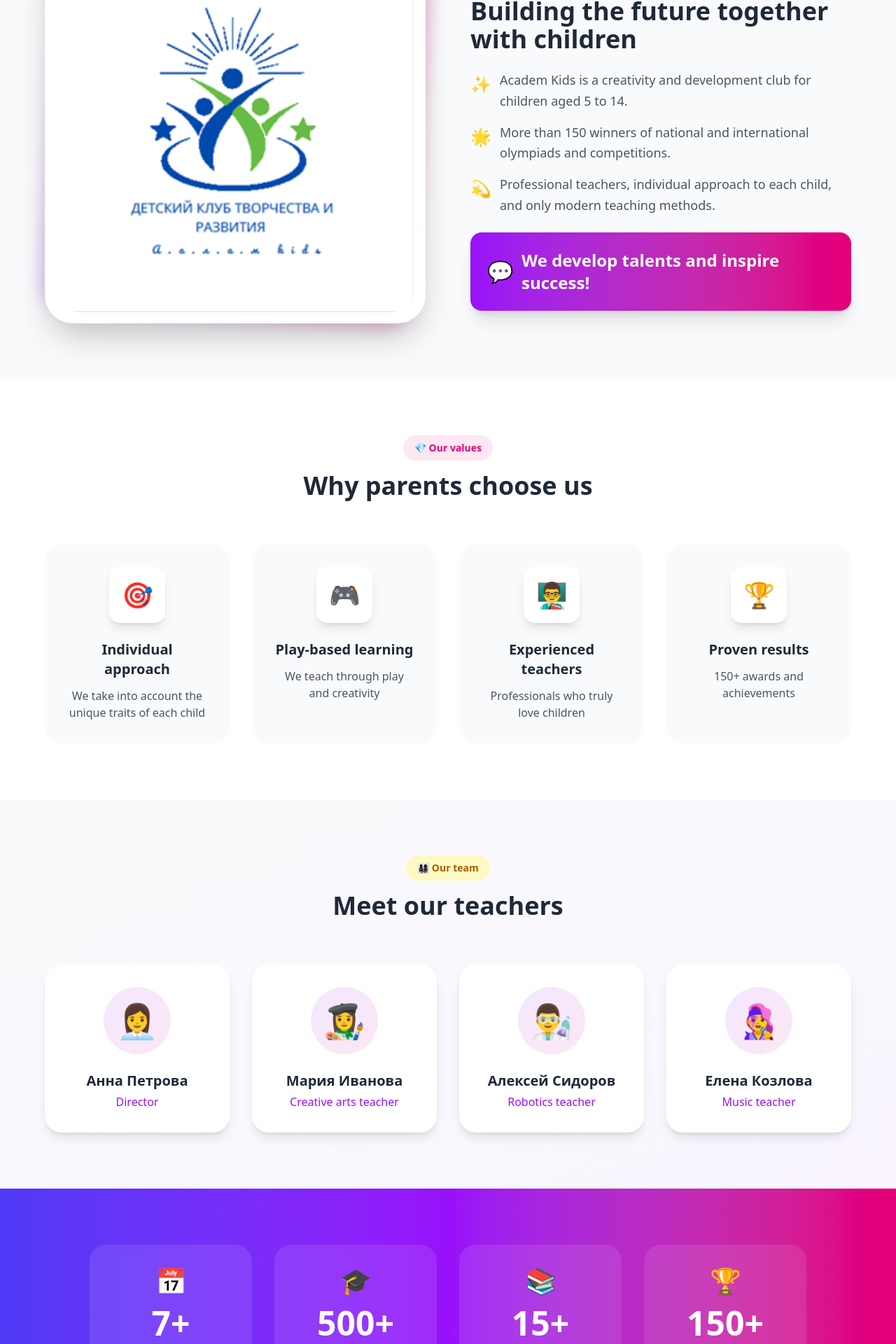
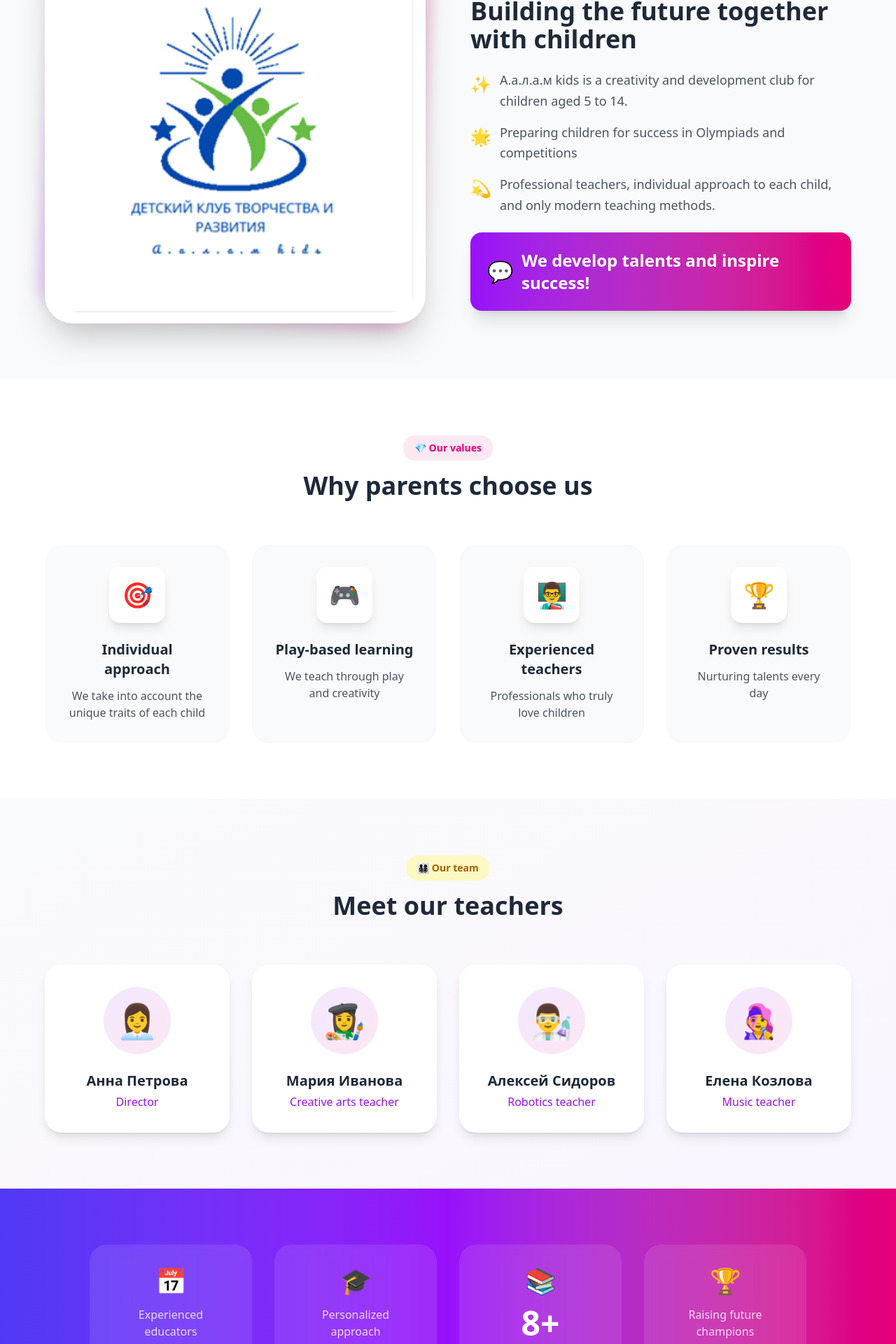
Before and after one commit to aylinka7/ZhanyMoon-final-project-WEB, a React (Vite) app: page /about in a window 1280 px wide. Shown: the part 671-2591 px from the top of the page at 70% size. Built offline with nearby package versions, Linux system fonts and the light colour scheme.

Commit message:
phrases improvement

```diff
--- a/src/components/Footer.jsx
+++ b/src/components/Footer.jsx
@@ -35,7 +35,7 @@ export default function Footer() {
                     {/* Brand Section */}
                     <div className="lg:col-span-1">
                         <Link to="/" className="flex items-center gap-3 mb-6">
-                            <img src={logo} alt="Академ Кидс" className="w-16 h-16 object-contain" />
+                            <img src={logo} alt="А.а.л.а.м kids" className="w-16 h-16 object-contain" />
                             <div>
                                 <span className="text-2xl font-extrabold bg-clip-text text-transparent bg-gradient-to-r from-purple-400 to-pink-400">
                                     А.а.л.а.м Kids
--- a/src/components/Header.jsx
+++ b/src/components/Header.jsx
@@ -30,7 +30,7 @@ export default function Header() {
                             <div className="absolute inset-0 bg-gradient-to-r from-purple-500 to-pink-500 rounded-2xl blur-lg opacity-0 group-hover:opacity-50 transition-opacity duration-300"></div>
                             <img
                                 src={logo}
-                                alt="Академ Кидс"
+                                alt="А.а.л.а.м kids"
                                 className="relative w-14 h-14 object-contain transform group-hover:scale-110 transition-transform duration-300"
                             />
                         </div>
--- a/src/i18n/en.json
+++ b/src/i18n/en.json
@@ -16,10 +16,10 @@
     "call": "Call",
     "why": "Why choose us?",
     "benefit1": "Professional teachers with 7+ years of experience",
-    "benefit2": "150+ wins in competitions",
+    "benefit2": "A wide range of competitions",
     "benefit3": "Individual approach",
     "benefit4": "Modern methods + play-based learning",
-    "logoAlt": "Academ Kids",
+    "logoAlt": "А.а.л.а.м kids",
     "loading": "Loading…",
     "statsStudents": "Students",
     "statsCourses": "Courses",
@@ -28,8 +28,8 @@
   },
   "About": {
     "title": "About us",
-    "text1": "Academ Kids is a creativity and development club for children aged 5 to 14.",
-    "text2": "More than 150 winners of national and international olympiads and competitions.",
+    "text1": "А.а.л.а.м kids is a creativity and development club for children aged 5 to 14.",
+    "text2": "Preparing children for success in Olympiads and competitions",
     "text3": "Professional teachers, individual approach to each child, and only modern teaching methods.",
     "motto": "We develop talents and inspire success!"
   },
@@ -42,10 +42,10 @@
     "valuesTitle": "Why parents choose us",
     "teamBadge": "👨‍👩‍👧‍👦 Our team",
     "teamTitle": "Meet our teachers",
-    "statsYears": "Years of experience",
-    "statsGraduates": "Graduates",
-    "statsCourses": "Courses",
-    "statsAwards": "Awards"
+    "statsYears": "Experienced educators",
+    "statsGraduates": "Personalized approach",
+    "statsCourses": "areas of development",
+    "statsAwards": "Raising future champions"
   },
   "AboutValues": {
     "individual": "Individual approach",
@@ -55,7 +55,7 @@
     "teachers": "Experienced teachers",
     "teachersDesc": "Professionals who truly love children",
     "results": "Proven results",
-    "resultsDesc": "150+ awards and achievements"
+    "resultsDesc": "Nurturing talents every day"
   },
   "AboutTeam": {
     "director": "Director",
--- a/src/i18n/ky.json
+++ b/src/i18n/ky.json
@@ -16,10 +16,10 @@
     "call": "Чалуу",
     "why": "Эмне үчүн биз?",
     "benefit1": "Кесипкөй мугалимдер 7+ жыл",
-    "benefit2": "150+ конкурста жеңиш",
+    "benefit2": "Көптөгөн сынактар",
     "benefit3": "Жеке мамиле",
     "benefit4": "Заманбап методдор + оюн",
-    "logoAlt": "Академ Кидс",
+    "logoAlt": "А.а.л.а.м kids",
     "loading": "Жүктөлүүдө…",
     "statsStudents": "Окуучулар",
     "statsCourses": "Курстар",
@@ -27,8 +27,8 @@
   },
   "About": {
     "title": "Биз жөнүндө",
-    "text1": "Академ Кидс — 5 жаштан 14 жашка чейинки балдар үчүн чыгармачылык жана өнүктүрүү клубу.",
-    "text2": "Республикалык жана эл аралык олимпиадалардын жана конкурстардын 150дөн ашык жеңүүчүсү.",
+    "text1": "А.а.л.а.м kids — 5 жаштан 14 жашка чейинки балдар үчүн чыгармачылык жана өнүктүрүү клубу.",
+    "text2": "Балдарды олимпиадаларда жана сынактарда ийгиликке жетүүгө даярдайбыз.",
     "text3": "Кесипкөй мугалимдер, ар бир балага жеке мамиле жана заманбап методдор.",
     "motto": "Таланттарды өнүктүрөбүз, ийгиликке шыктандырабыз!"
   },
@@ -41,10 +41,10 @@
     "valuesTitle": "Эмне үчүн бизди тандашат",
     "teamBadge": "👨‍👩‍👧‍👦 Биздин команда",
     "teamTitle": "Биздин мугалимдер менен таанышыңыз",
-    "statsYears": "Жыл тажрыйба",
-    "statsGraduates": "Бүтүрүүчүлөр",
-    "statsCourses": "Курстар",
-    "statsAwards": "Сыйлыктар"
+    "statsYears": "Тажрыйбалуу педагогдор",
+    "statsGraduates": "Жекече мамиле",
+    "statsCourses": "Өнүгүүнүн багыты",
+    "statsAwards": "Келечектин чемпиондорун өстүрөбүз"
   },
   "AboutValues": {
     "individual": "Жеке мамиле",
@@ -54,7 +54,7 @@
     "teachers": "Тажрыйбалуу мугалимдер",
     "teachersDesc": "Балдарды сүйгөн профессионалдар",
     "results": "Жетишкендиктер",
-    "resultsDesc": "150+ сыйлык жана жетишкендик"
+    "resultsDesc": "Таланттарды күн сайын өнүктүрөбүз"
   },
   "AboutTeam": {
     "director": "Директор",
--- a/src/i18n/ru.json
+++ b/src/i18n/ru.json
@@ -16,10 +16,10 @@
     "call": "Позвонить",
     "why": "Почему мы?",
     "benefit1": "Профессиональные педагоги 7+ лет",
-    "benefit2": "150+ побед на конкурсах",
+    "benefit2": "Многочисленные конкурсы",
     "benefit3": "Индивидуальный подход",
     "benefit4": "Современные методики + игра",
-    "logoAlt": "Академ Кидс",
+    "logoAlt": "А.а.л.а.м kids",
     "loading": "Загрузка…",
     "statsStudents": "Учеников",
     "statsCourses": "Курсов",
@@ -27,8 +27,8 @@
   },
   "About": {
     "title": "О нас",
-    "text1": "Академ Кидс — это клуб творчества и развития для детей с 5 до 14 лет.",
-    "text2": "Более 150 победителей республиканских и международных олимпиад и конкурсов.",
+    "text1": "А.а.л.а.м kids — это клуб творчества и развития для детей с 5 до 14 лет.",
+    "text2": "Готовим детей к успехам на олимпиадах и конкурсах.",
     "text3": "Профессиональные педагоги, индивидуальный подход и только современные методики.",
     "motto": "Развиваем таланты, вдохновляем на успех!"
   },
@@ -41,10 +41,10 @@
     "valuesTitle": "Почему выбирают нас",
     "teamBadge": "👨‍👩‍👧‍👦 Наша команда",
     "teamTitle": "Познакомьтесь с нашими педагогами",
-    "statsYears": "Лет опыта",
-    "statsGraduates": "Выпускников",
-    "statsCourses": "Курсов",
-    "statsAwards": "Наград"
+    "statsYears": "Опытные педагоги",
+    "statsGraduates": "Индивидуальный подход",
+    "statsCourses": "направлений развития",
+    "statsAwards": "Растим будущих чемпионов"
   },
   "AboutValues": {
     "individual": "Индивидуальный подход",
@@ -54,7 +54,7 @@
     "teachers": "Опытные педагоги",
     "teachersDesc": "Профессионалы с любовью к детям",
     "results": "Результаты",
-    "resultsDesc": "150+ наград и достижений"
+    "resultsDesc": "Развиваем таланты каждый день"
   },
   "AboutTeam": {
     "director": "Директор",
--- a/src/pages/About.jsx
+++ b/src/pages/About.jsx
@@ -19,10 +19,10 @@ export default function About() {
   ];
 
   const stats = [
-    { number: '7+', label: t('AboutPage.statsYears'), icon: '📅' },
-    { number: '500+', label: t('AboutPage.statsGraduates'), icon: '🎓' },
-    { number: '15+', label: t('AboutPage.statsCourses'), icon: '📚' },
-    { number: '150+', label: t('AboutPage.statsAwards'), icon: '🏆' },
+    { number: '', label: t('AboutPage.statsYears'), icon: '📅' },
+    { number: '', label: t('AboutPage.statsGraduates'), icon: '🎓' },
+    { number: '8+', label: t('AboutPage.statsCourses'), icon: '📚' },
+    { number: '', label: t('AboutPage.statsAwards'), icon: '🏆' },
   ];
 
   return (
@@ -68,7 +68,7 @@ export default function About() {
                 <div className="relative bg-white p-4 rounded-[2.5rem] shadow-2xl">
                   <img
                       src={logo}
-                      alt="Академ Кидс"
+                      alt="А.а.л.а.м kids"
                       className="w-full rounded-[2rem] object-contain"
                   />
                   {/* Floating Badge */}
--- a/src/pages/Admin.jsx
+++ b/src/pages/Admin.jsx
@@ -329,7 +329,7 @@ export default function Admin() {
                         Lock
                     </div>
                     <h2 className="text-4xl font-bold text-gray-800">Админ-панель</h2>
-                    <p className="text-gray-600 mt-2">Только для сотрудников Академ Кидс</p>
+                    <p className="text-gray-600 mt-2">Только для сотрудников А.а.л.а.м kids</p>
                 </div>
 
                 <form onSubmit={handleLogin} className="space-y-6">
```
Also changed, not shown: 1 other file (tests, documents, lock files or other folders).
